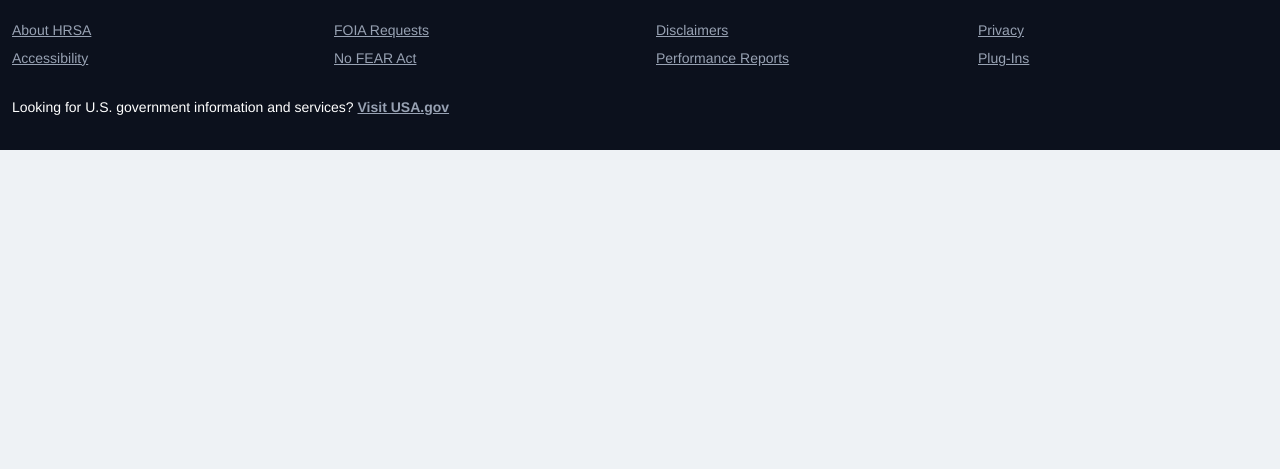
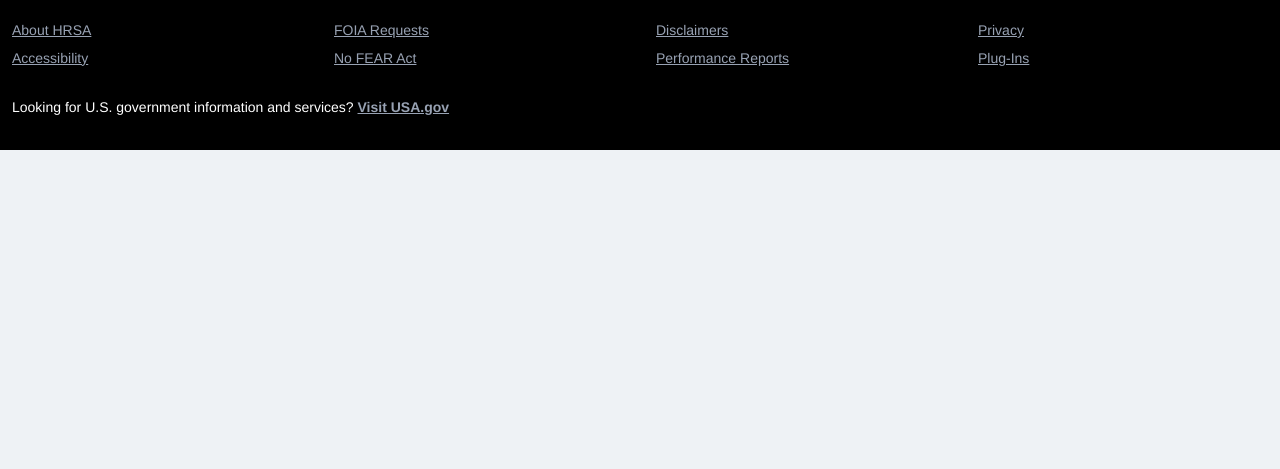
Before and after one commit to jfersonREI/ehandbook, a website: page identifier.html in a window 1280 px wide. Shown: the part 331-800 px from the top of the page. Drawn offline with nearby package versions, Linux system fonts and the light colour scheme.

Commit message:
indentifier

```diff
--- a/scss/layout/_site-identifier.scss
+++ b/scss/layout/_site-identifier.scss
@@ -2,7 +2,7 @@
   font-size: 1rem;
   line-height: 1.4;
   color: #fff;
-  background-color: var(--hrsa-gray-950);
+  background-color: var(--black);
   padding-bottom: 1rem;
 }
 
```
Also changed, not shown: css/styles.css.
